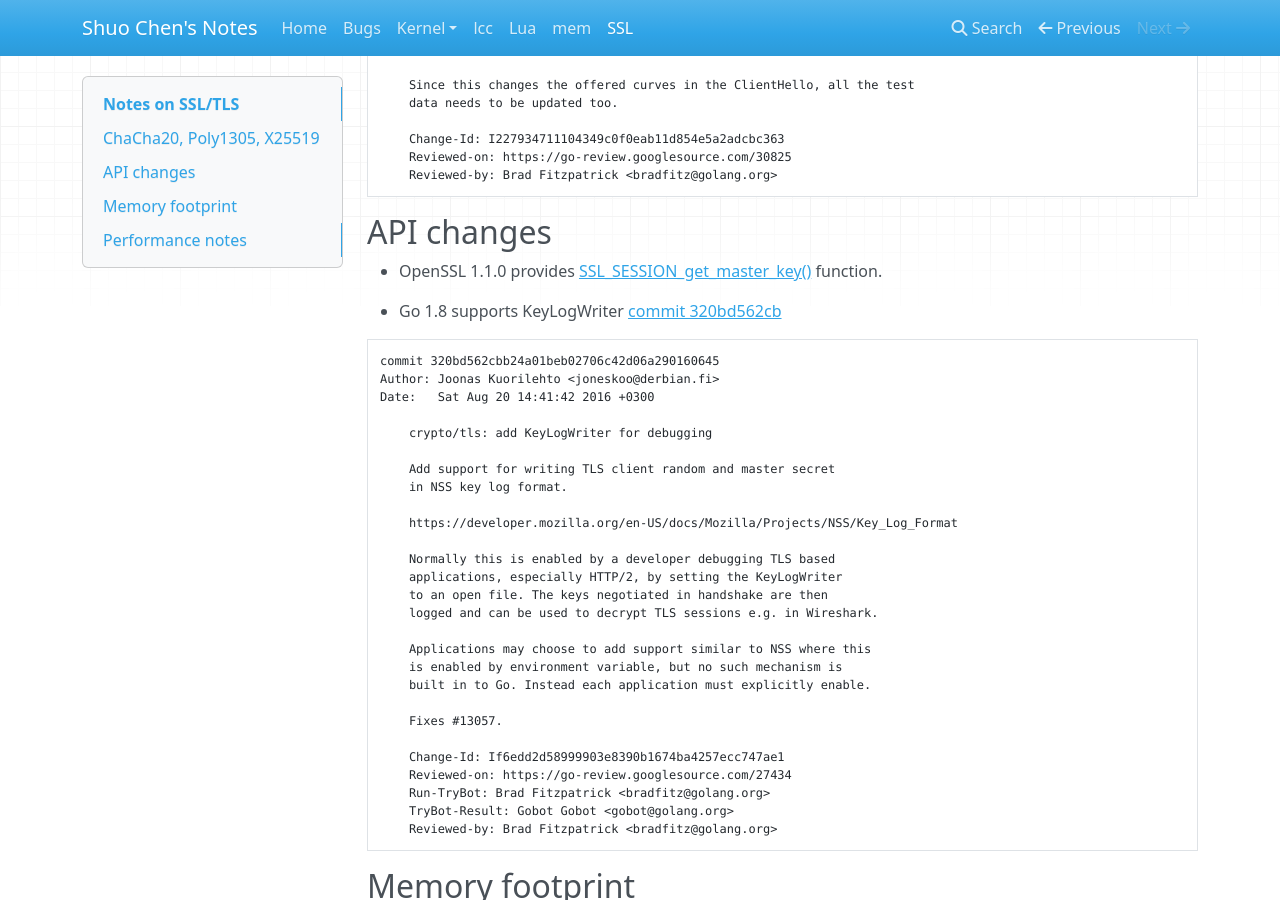
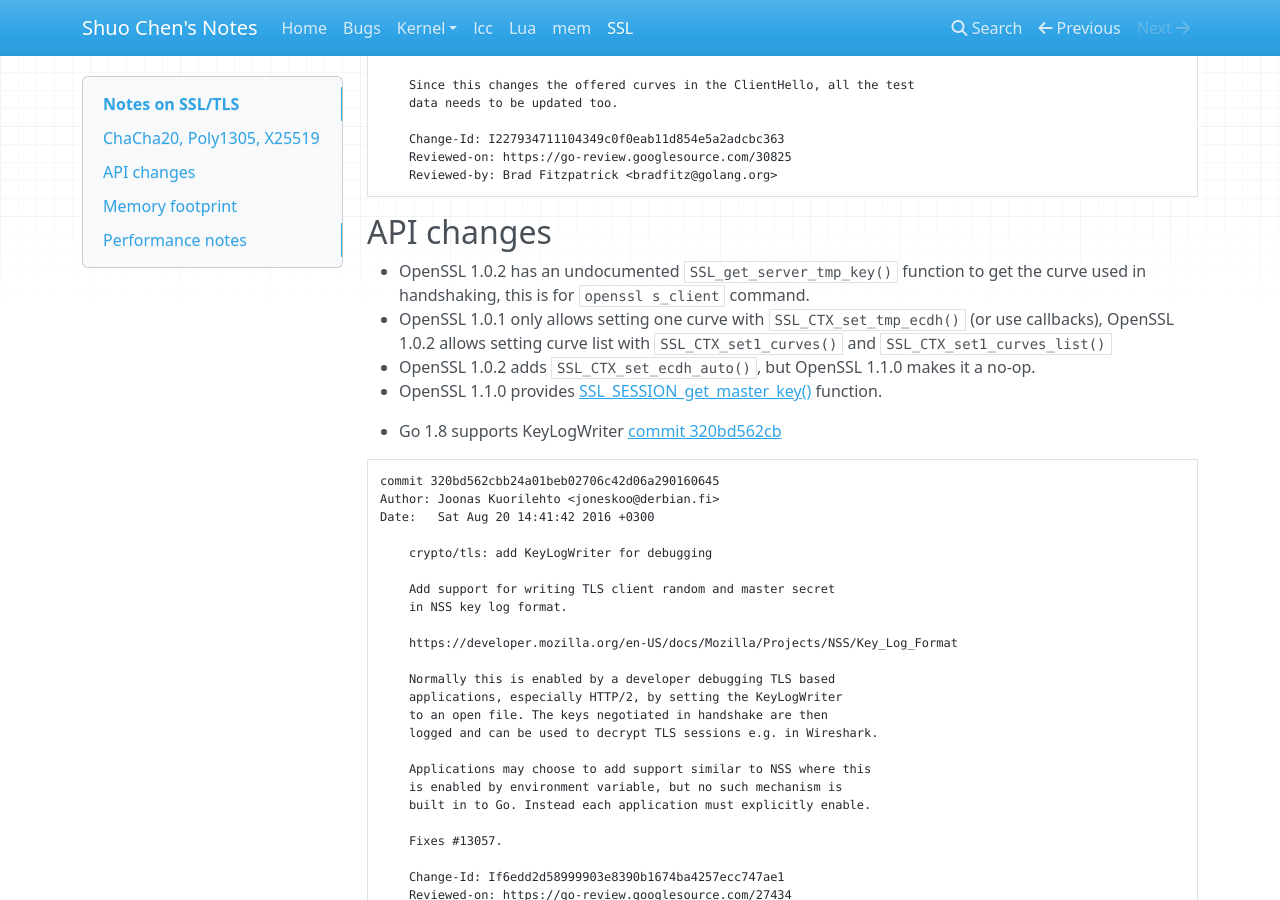
Before and after one commit to chenshuo/notes, an MkDocs documentation site: the page built from docs/ssl.md, in a window 1280 px wide and 900 px high, scrolled down 780 px. Built offline with MkDocs 1.6.1, drawn with Linux system fonts in a browser that asks for light colours; nearby versions of some CDN libraries; old or Windows-style settings are respelled for this version of MkDocs.

Commit message:
update ssl.md

```diff
--- a/docs/ssl.md
+++ b/docs/ssl.md
@@ -45,6 +45,9 @@ Date:   Tue Oct 11 15:08:35 2016 -0700
 
 ## API changes
 
+* OpenSSL 1.0.2 has an undocumented `SSL_get_server_tmp_key()` function to get the curve used in handshaking, this is for `openssl s_client` command.
+* OpenSSL 1.0.1 only allows setting one curve with `SSL_CTX_set_tmp_ecdh()` (or use callbacks), OpenSSL 1.0.2 allows setting curve list with `SSL_CTX_set1_curves()` and `SSL_CTX_set1_curves_list()`
+* OpenSSL 1.0.2 adds `SSL_CTX_set_ecdh_auto()`, but OpenSSL 1.1.0 makes it a no-op.
 * OpenSSL 1.1.0 provides [SSL_SESSION_get_master_key()](https://www.openssl.org/docs/man1.1.0/ssl/SSL_get_client_random.html) function.
 
 * Go 1.8 supports KeyLogWriter [commit 320bd562cb](https://go.googlesource.com/go/+/320bd562cbb24a01beb02706c42d06a290160645)
```
